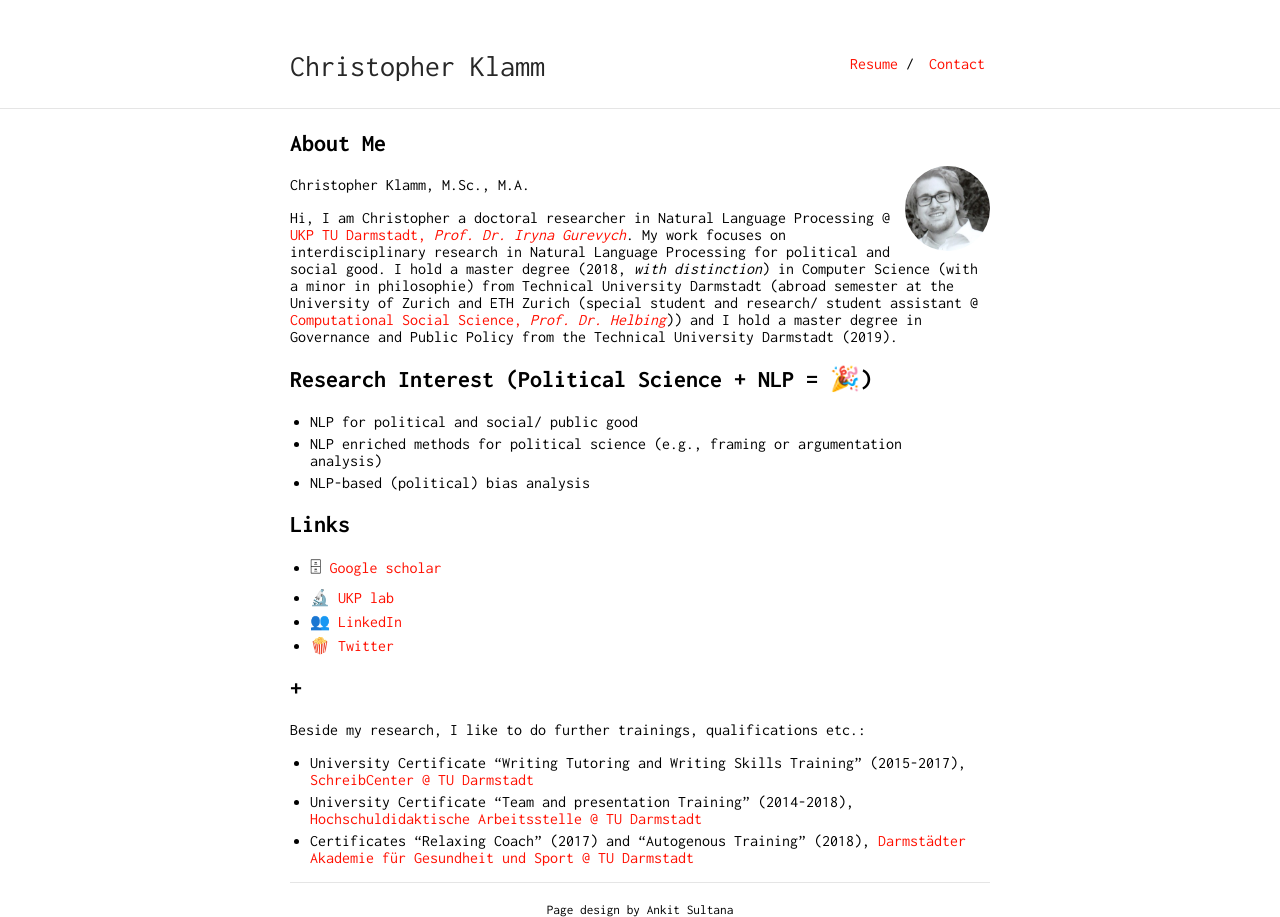
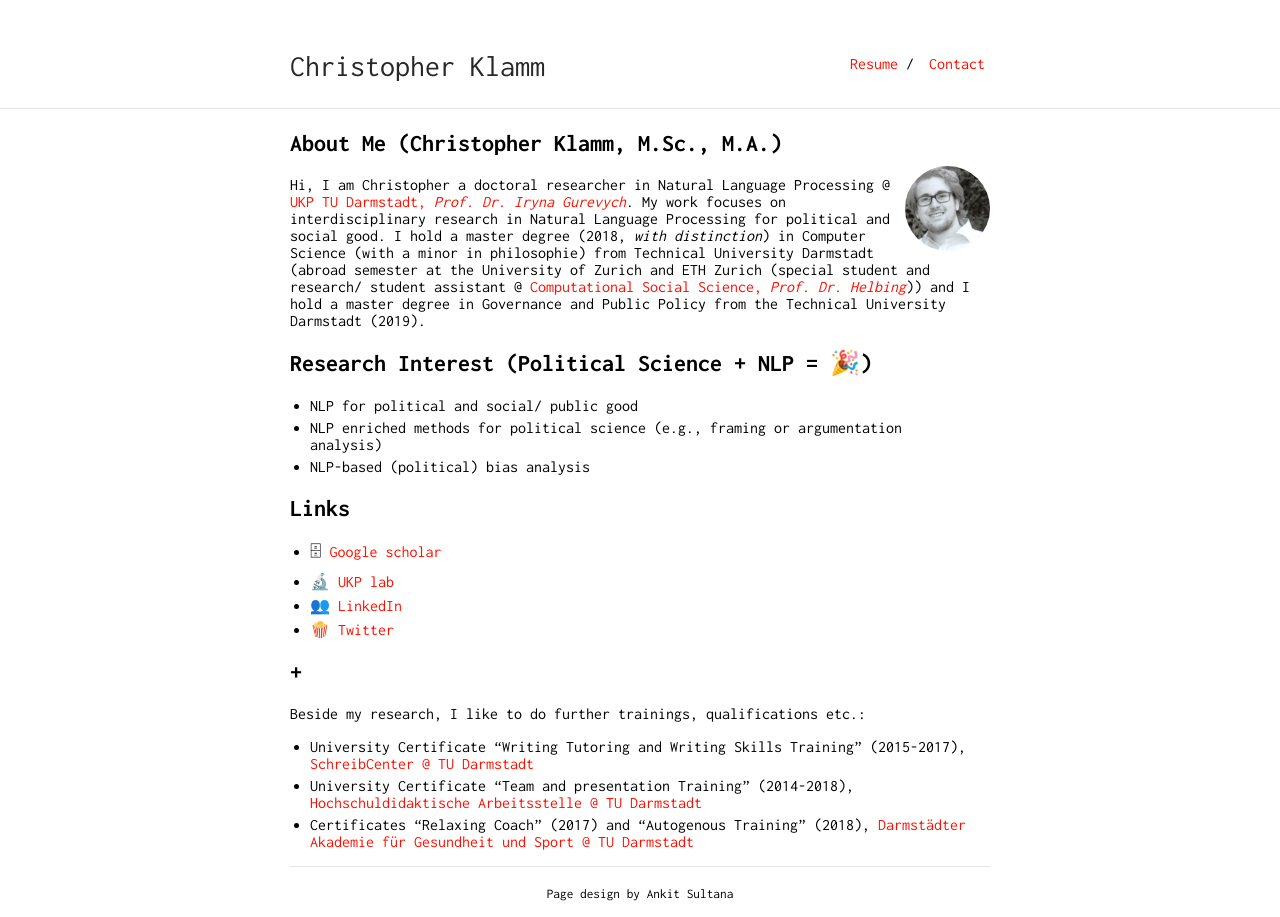
Before and after one commit to chkla/gitPage, a Jekyll site: the page built from index.md, in a window 1280 px wide. Built offline with Jekyll 4.4.1, drawn with Linux system fonts in a browser that asks for light colours; our own code applies the rules of GitHub Pages for plain Markdown files.

```diff
--- a/index.md
+++ b/index.md
@@ -2,10 +2,9 @@
 layout: default
 ---
 
-## About Me
+## About Me (Christopher Klamm, M.Sc., M.A.)
 
 <img class="profile-picture" src="chris.jpg">
-Christopher Klamm, M.Sc., M.A.
 
 Hi, I am Christopher a doctoral researcher in Natural Language Processing @ [UKP TU Darmstadt, <i>Prof. Dr. Iryna Gurevych</i>](https://www.informatik.tu-darmstadt.de/ukp/ukp_home/about_ukp/index.en.jsp). My work focuses on interdisciplinary research in Natural Language Processing for political and social good. I hold a master degree (2018, <i>with distinction</i>) in Computer Science (with a minor in philosophie) from Technical University Darmstadt (abroad semester at the University of Zurich and ETH Zurich (special student and research/ student assistant @ [Computational Social Science, <i>Prof. Dr. Helbing</i>](http://www.coss.ethz.ch))) and I hold a master degree in Governance and Public Policy from the Technical University Darmstadt (2019).
 
```
